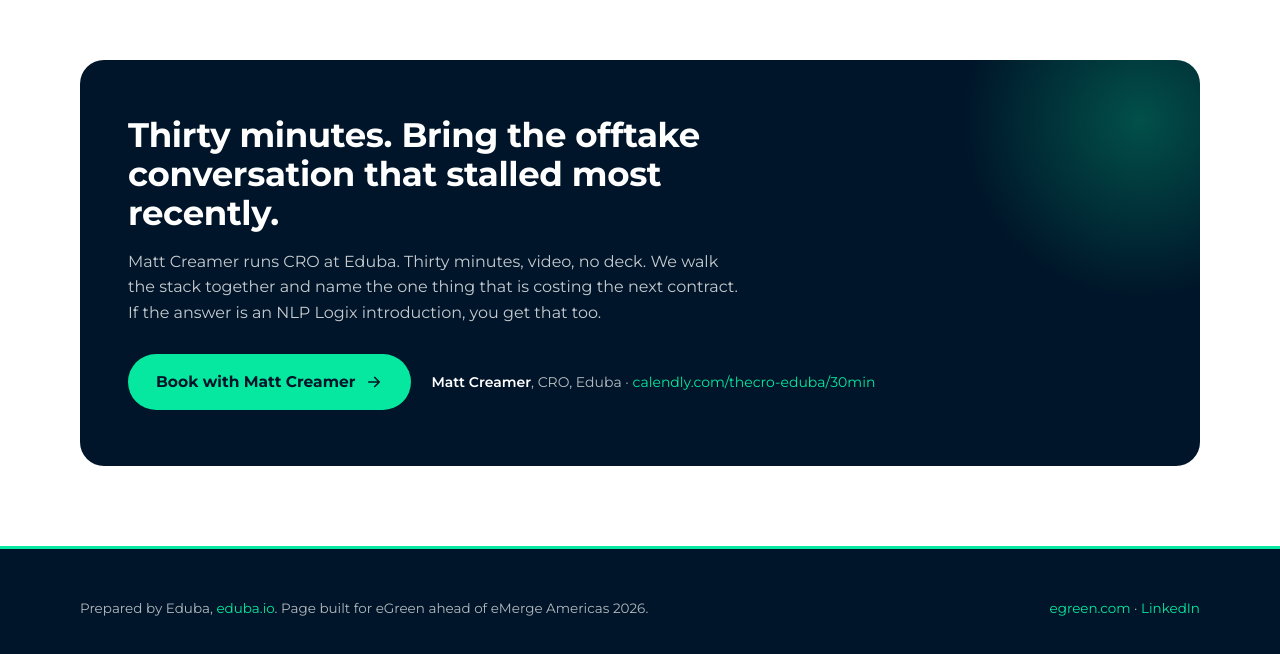
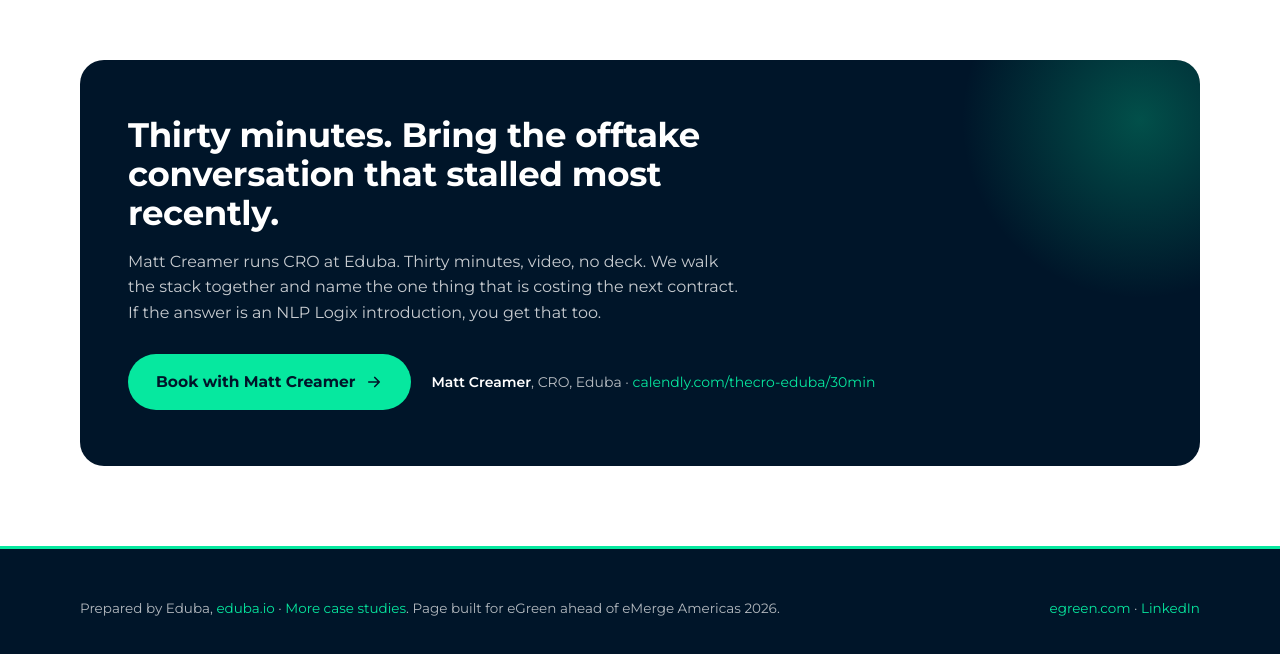
Before and after one commit to mattcreamer17-gif/egreen, a plain HTML site: page index.html in a window 1280 px wide. Shown: the part 4146-4800 px from the top of the page. Drawn offline with Linux system fonts and the light colour scheme.

Commit message:
Add eduba.io/works case studies link

```diff
--- a/index.html
+++ b/index.html
@@ -188,7 +188,7 @@
 <footer>
   <div class="footer-inner">
     <div>
-      Prepared by Eduba, <a href="https://eduba.io" target="_blank" rel="noopener">eduba.io</a>. Page built for eGreen ahead of eMerge Americas 2026.
+      Prepared by Eduba, <a href="https://eduba.io" target="_blank" rel="noopener">eduba.io</a> &middot; <a href="https://eduba.io/works" target="_blank" rel="noopener">More case studies</a>. Page built for eGreen ahead of eMerge Americas 2026.
     </div>
     <div>
       <a href="https://www.egreen.com/" target="_blank" rel="noopener">egreen.com</a> &middot; <a href="https://uk.linkedin.com/company/egreen-com" target="_blank" rel="noopener">LinkedIn</a>
```
